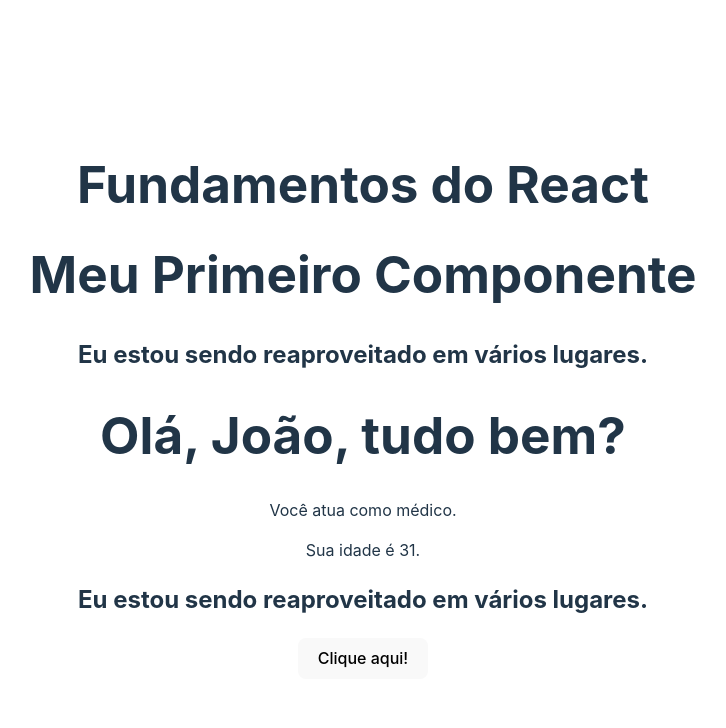
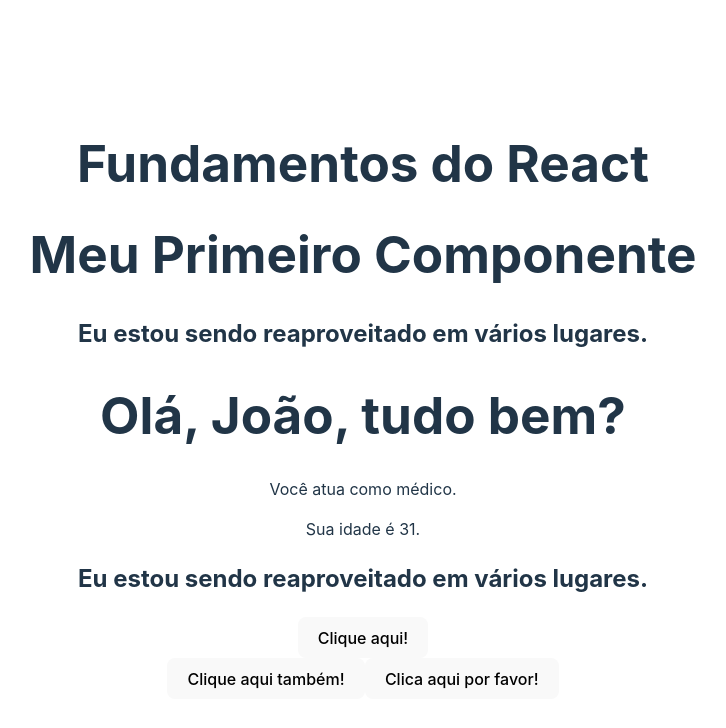
Before and after one commit to flaviare1s/curso-react, a React (Vite) app in the folder 2_FUNDAMENTOS/fundamentos/: page / in a window 1280 px wide. Shown: the top 728 px of the page, without its empty margins (277-1003 px from the left). Built offline with nearby package versions, Linux system fonts and the light colour scheme.

Commit message:
Criei mais  eventos

```diff
--- a/2_FUNDAMENTOS/fundamentos/src/components/Events.jsx
+++ b/2_FUNDAMENTOS/fundamentos/src/components/Events.jsx
@@ -9,6 +9,14 @@
             <div>
                 <button onClick={handleMyEvent}>Clique aqui!</button>
             </div>
+            <div>
+                <button onClick={() => console.log('Clicou!')}>Clique aqui também!</button>
+                <button onClick={() => {
+                    if(true) {
+                        console.log('Isso não deveria existir!')
+                    }
+                }}>Clica aqui por favor!</button>
+            </div>
         </div>
     )
 }
```
